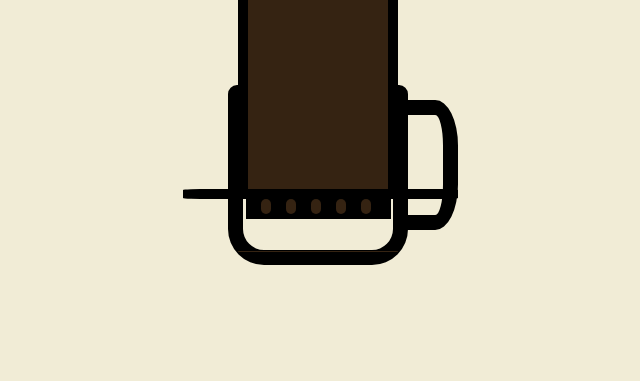
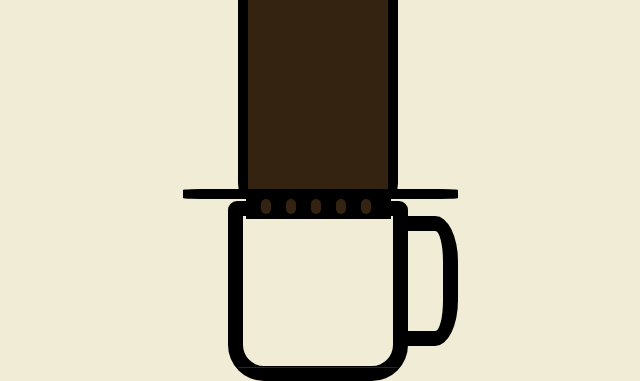
Before and after one commit to johnmmcg/SCSS-Aeropress, a plain HTML site: page index.html in a window 1280 px wide. Shown: the part 499-880 px from the top of the page, without its empty margins (338-978 px from the left). Before the commit the page ends 800 px from the top, so only its background shows below. Drawn offline with nearby package versions, Linux system fonts and the light colour scheme; files that its build step writes are made by us from their sources.

Commit message:
mug adjustment

```diff
--- a/scss/style.scss
+++ b/scss/style.scss
@@ -141,7 +141,7 @@ html {
 
 .mug {
   position: absolute;
-  top: 73%;
+  top: 700px;
   left: 44.2%;
   transform: translate(0px,0px) rotate(0deg);
   width: 150px;
```
